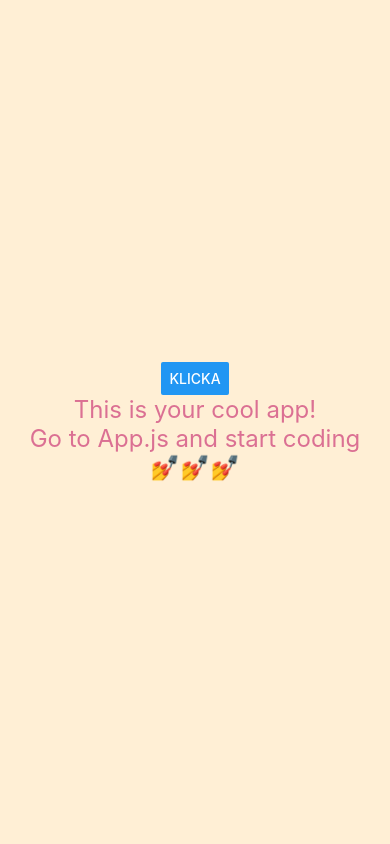
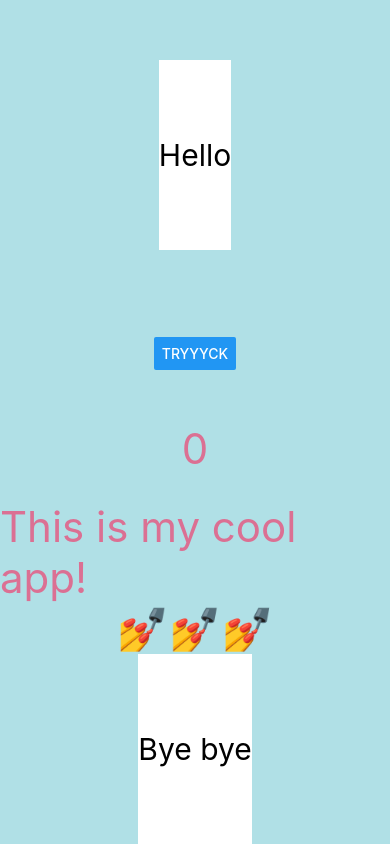
Before and after one commit to Technigo/project-react-native-app, a React Native app: screen / in a window 390 px wide. Built offline with nearby package versions, Linux system fonts and the light colour scheme.

Commit message:
2nd load, trial

```diff
--- a/App.js
+++ b/App.js
@@ -1,37 +1,40 @@
-import React from "react"
+import React from 'react'
 import styled from "styled-components/native"
+import Header from './Components/Header'
+import Counter from './Components/Counter'
 // import { Button } from './Components/Button'
 
 
 export const App = () => {
+
+  console.log('Deubuggiiiing!?')
+
   return (
     < Container >
-      <Button title="KLICKA" />
-      <Title>This is your cool app!</Title>
-      <Title>Go to App.js and start coding</Title>
+      <Header title="Hello" />
+      <Counter />
+      <Title>This is my cool app!</Title>
       <Title>💅💅💅</Title>
+      <Header title="Bye bye" />
     </Container >
   )
 }
 
 const Container = styled.View`
   flex: 1;
-  background-color: papayawhip;
-  justify-content: center;
+  background-color: powderblue;
   align-items: center;
+  justify-content: space-around;
+  paddingTop: 60;
 `
 
 const Title = styled.Text`
-  font-size: 24px;
+  font-size: 42px;
   color: palevioletred;
 `
 
-const Button = styled.Button`
-background-color: palevioletred;
-color: white;
-padding: 8px 16px;
-margin: 12px;
-border-radius: 8px;
+const Push = styled.Button`
+color: palevioletred;
 font-size: 32px;
 `
 
--- /dev/null
+++ b/Components/Counter.js
@@ -0,0 +1,34 @@
+import React, { useState } from "react"
+import styled from "styled-components/native"
+import { Text, View, StyleSheet, Button } from 'react-native'
+
+export default function Counter() {
+  const [count, setCount] = useState(0)
+
+  return (
+    <Container>
+      <Push
+        title="Tryyyck"
+        onPress={() => setCount(count + 1)} />
+      <Title>{count}</Title>
+    </Container>
+  )
+}
+
+const Container = styled.View`
+  flex: 1;
+  background-color: powderblue;
+  align-items: center;
+  justify-content: space-around;
+  paddingTop: 60;
+`
+
+const Title = styled.Text`
+  font-size: 42px;
+  color: palevioletred;
+`
+
+const Push = styled.Button`
+color: palevioletred;
+font-size: 32px;
+`
--- /dev/null
+++ b/Components/Header.js
@@ -0,0 +1,23 @@
+import React from 'react'
+import { Text, View, StyleSheet } from 'react-native'
+
+export default function Header(props) {
+  return (
+    <View style={styles.container}>
+      <Text style={styles.title}>{props.title}</Text>
+    </View>
+  )
+}
+
+const styles = StyleSheet.create({
+  container: {
+    height: 50,
+    backgroundColor: "white",
+    flex: 1,
+    justifyContent: "space-around",
+    alignItems: "center"
+  },
+  title: {
+    fontSize: 30
+  }
+})
```
